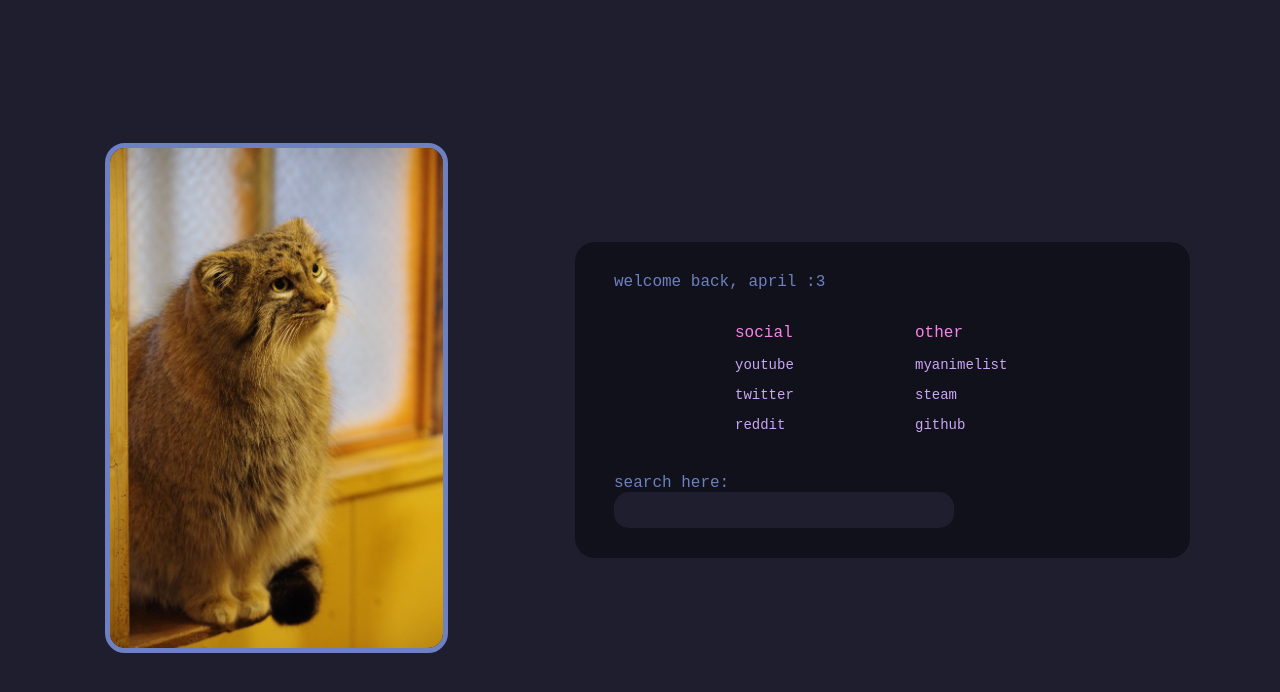
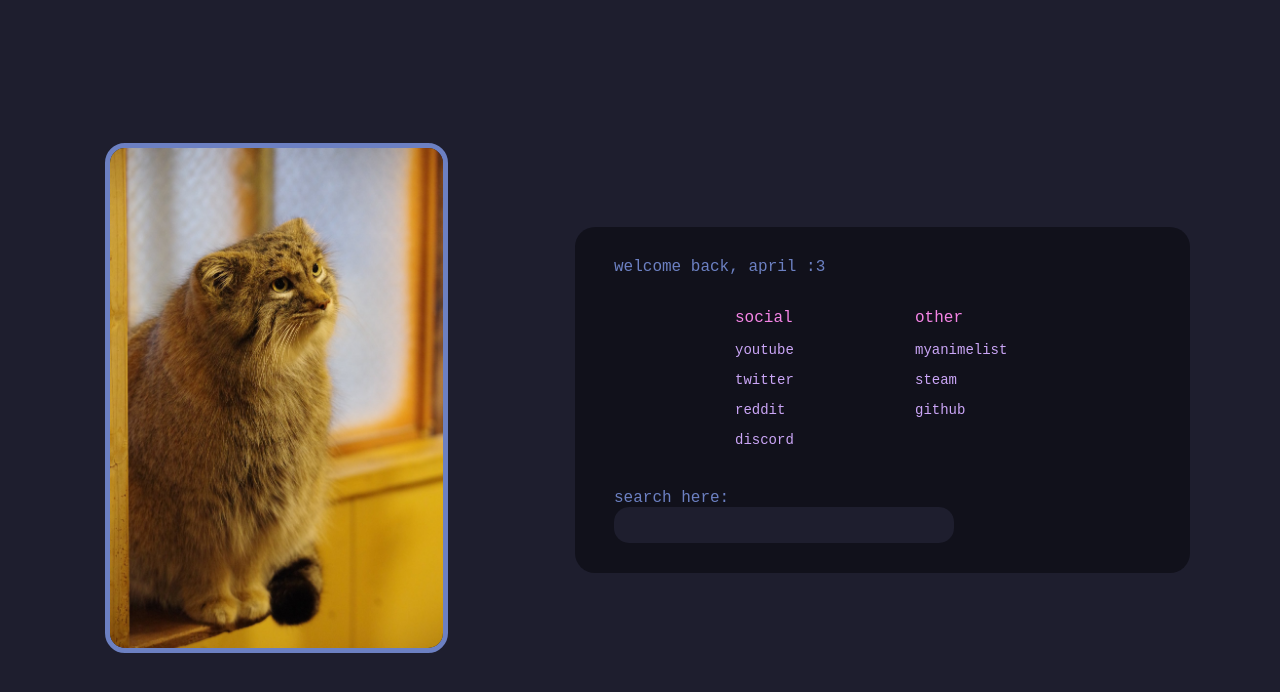
Before and after one commit to nw0p/nw0p.github.io, a plain HTML site: page index.html in a window 1280 px wide. Drawn offline with Linux system fonts and the light colour scheme; a web font is replaced by a local one.

Commit message:
Update index.html

```diff
--- a/index.html
+++ b/index.html
@@ -28,6 +28,7 @@
                         <li><a href="https://youtube.com/"><i class="nf nf-md-youtube"></i> youtube</a></li>
                         <li><a href="https://twitter.com/home"><i class="nf nf-md-twitter"></i> twitter</a></li>
                         <li><a href="https://www.reddit.com/"><i class="nf nf-fa-reddit"></i> reddit</a></li>
+                        <li><a href="https://discord.com"><i class="nf nf-md-discord"></i> discord</a></li>
 
                     </div>
                 </div>
```
